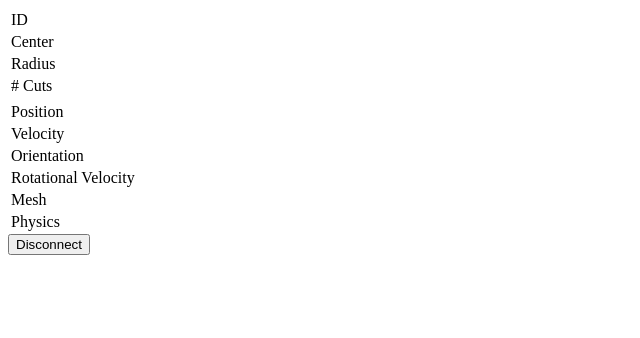
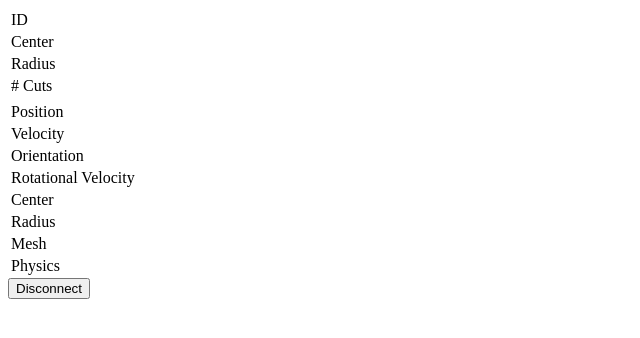
Before and after one commit to sirikata/sirikata-ccc, a Django app: template ccc/nodes/templates/prox_handler_vis.html in a window 1280 px wide. Shown: the top 338 px of the page, without its empty margins (0-640 px from the left). Run offline with Django 3.2, Linux system fonts and the light colour scheme; the template is opened without the code that fills it, so the values that code supplies are empty.

Commit message:
Show location service's bounds info on prox handler visualization page.
Because the location service and proximity service work differently,
the way they report the same information in different ways can be
confusing. Make the full data listing come from the location service
and the shorter list at the top show the data directly from prox.

```diff
--- a/ccc/nodes/static/nodes/js/prox_handler_tree_vis.js
+++ b/ccc/nodes/static/nodes/js/prox_handler_tree_vis.js
@@ -241,6 +241,8 @@
                 $('#selected-node-vel').text(vec3_str(data.location.velocity));
                 $('#selected-node-orient').text(quat_str(data.orientation.position));
                 $('#selected-node-orient-vel').text(quat_str(data.orientation.velocity));
+                $('#selected-node-loc-bounds-center').text(vec3_str(data.bounds.center));
+                $('#selected-node-loc-bounds-radius').text((data.bounds.radius));
                 $('#selected-node-mesh').text(data.mesh);
                 $('#selected-node-physics').text(data.physics);
             }
--- a/ccc/nodes/templates/prox_handler_vis.html
+++ b/ccc/nodes/templates/prox_handler_vis.html
@@ -42,6 +42,8 @@
         <tr><td>Velocity</td><td id="selected-node-vel"></td></tr>
         <tr><td>Orientation</td><td id="selected-node-orient"></td></tr>
         <tr><td>Rotational Velocity</td><td id="selected-node-orient-vel"></td></tr>
+        <tr><td>Center</td><td id="selected-node-loc-bounds-center"></td></tr>
+        <tr><td>Radius</td><td id="selected-node-loc-bounds-radius"></td></tr>
         <tr><td>Mesh</td><td id="selected-node-mesh"></td></tr>
         <tr><td>Physics</td><td id="selected-node-physics"></td></tr>
       </tbody>
```
